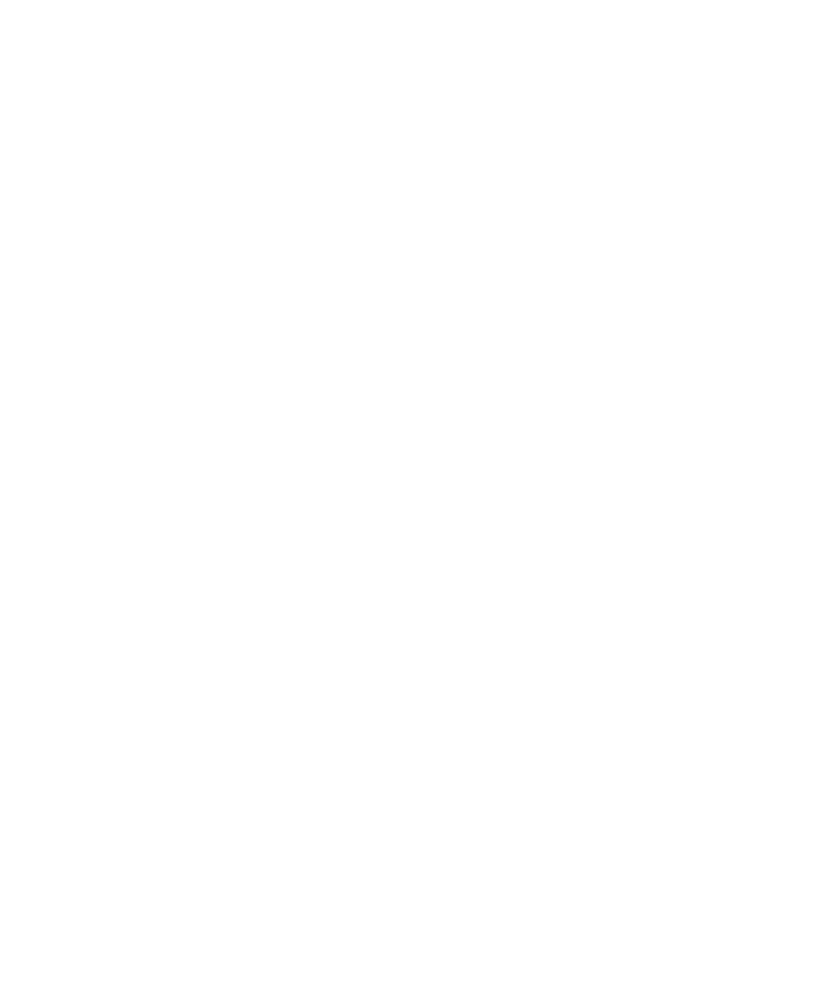
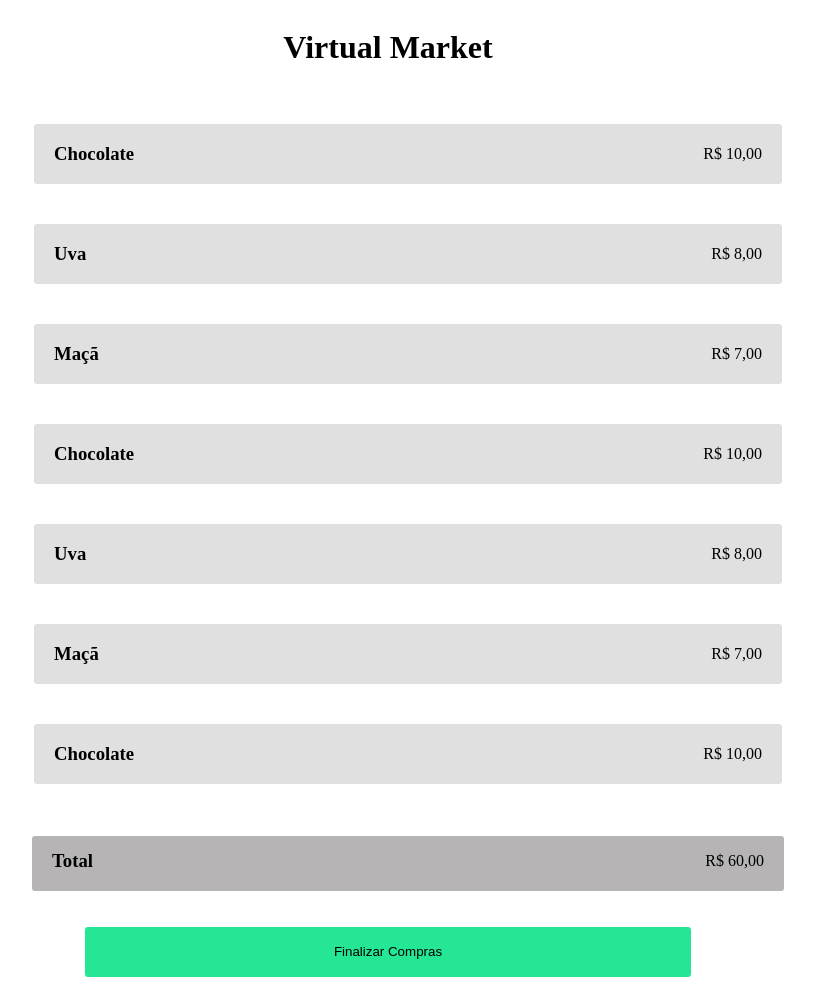
Before and after one commit to Kenzie-Academy-Brasil-Developers/m1-entrega-carrinho-de-compras-AndressaLSMenezes, a plain HTML site: page index.html in a window 1280 px wide. Shown: the whole page, without its empty margins (252-1067 px from the left). Before the commit the page ends 800 px from the top, so only its background shows below. Drawn offline with Linux system fonts and the light colour scheme.

Commit message:
Virtual Store

```diff
--- a/index.css
+++ b/index.css
@@ -0,0 +1,78 @@
+body main h3 p ul li {
+    margin: 0;
+    padding: 0;
+    list-style: none;
+    font-size: 16px;
+    text-decoration: none;
+    box-sizing: border-box;
+    outline: none;
+}
+
+main {
+    display: flex;
+    flex-direction: column;
+    align-items: center;
+}
+
+ul {
+    width: 80%;
+
+    display: flex;
+    flex-direction: column;
+    align-items: center;
+}
+
+li {
+    width: 70%;
+    height: 50px;
+    padding: 5px 20px 5px 20px;
+
+    border-radius: 3px;
+    background-color: rgb(224, 224, 224);
+    margin: 20px;
+
+
+    display: flex;
+    flex-direction: row;
+    justify-content: space-between;
+    align-items: center;
+    list-style: none;
+}
+
+section {
+    width: 80%;
+
+    display: flex;
+    flex-direction: column;
+    align-items: center;
+}
+
+section ul li {
+    width: 88%;
+    height: 50px;
+    padding: 0px 20px 5px 20px;
+
+    border-radius: 3px;
+    background-color: rgb(182, 180, 180);
+    margin: 0px;
+
+    display: flex;
+    flex-direction: row;
+    justify-content: space-between;
+    align-items: center;
+
+}
+
+section button {
+    width: 60%;
+    height: 50px;
+    padding: 5px 20px 5px 20px;
+
+    margin: 50px;
+    border: transparent 0px;
+
+    border-radius: 3px;
+    background-color: rgb(36, 230, 149);
+    margin: 20px;
+
+}
--- a/index.html
+++ b/index.html
@@ -5,9 +5,12 @@
     <meta http-equiv="X-UA-Compatible" content="IE=edge">
     <meta name="viewport" content="width=device-width, initial-scale=1.0">
     <link rel="stylesheet" href="index.css">
+
     <title>Carrinho de compras</title>
 </head>
 <body>
-    <script src="index.js"></script>
+
+
+    <script defer src="index.js"></script>
 </body>
 </html>
--- a/index.js
+++ b/index.js
@@ -1,7 +1,100 @@
 const productsCart = [
     {
         id: 1,
-        name: "",
-        price: 0.00
+        name: 'Chocolate',
+        price: 10.00,
+    },
+    {
+        id: 2,
+        name: 'Uva',
+        price: 8.00,
+    },
+    {
+        id: 3,
+        name: 'Maçã',
+        price: 7.00,
+    },
+    {
+        id: 3,
+        name: 'Chocolate',
+        price: 10.00,
+    },
+    {
+        id: 4,
+        name: 'Uva',
+        price: 8.00,
+    },
+    {
+        id: 5,
+        name: 'Maçã',
+        price: 7.00,
+    },
+    {
+        id: 6,
+        name: 'Chocolate',
+        price: 10.00,
     }
 ]
+
+function soma (arr) {
+    let totalCompra = 0
+
+    for(let i = 0; i < arr.length; i++) {
+        totalCompra += arr[i].price
+    }
+    return totalCompra
+}
+
+
+function carrinhoDeCarinho (array) {
+    const body = document.querySelector('body')
+    const main = document.createElement('main')
+    body.appendChild(main)
+
+    const ul = document.createElement('ul')
+
+    for(let i = 0; i < array.length; i++) {
+
+        const li = document.createElement('li')
+        const h3 = document.createElement('h3')
+        const p  = document.createElement('p')
+
+        h3.innerText = array[i].name
+        li.appendChild(h3)
+
+        p.innerText = `R$ ${array[i].price},00`
+        li.appendChild(p)
+
+        ul.appendChild(li)
+    }
+
+    const totalP  = document.createElement('p')
+    const totalH3 = document.createElement('h3')
+    const section = document.createElement('section')
+    const totalUl = document.createElement('ul')
+    const totalLi = document.createElement('li')
+    const button  = document.createElement('button')
+    const h1      = document.createElement('h1')
+
+    totalH3.innerText = 'Total'
+    totalLi.appendChild(totalH3)
+
+    totalP.innerText = `R$ ${soma(array)},00`
+    totalLi.appendChild(totalP)
+
+    totalUl.appendChild(totalLi)
+    section.appendChild(totalUl)
+
+    button.innerText = 'Finalizar Compras'
+    section.appendChild(button)
+
+    h1.innerText = 'Virtual Market'
+
+    main.appendChild(h1)
+    main.appendChild(ul)
+    main.appendChild(section)
+
+    return body
+}
+
+carrinhoDeCarinho (productsCart)
```
